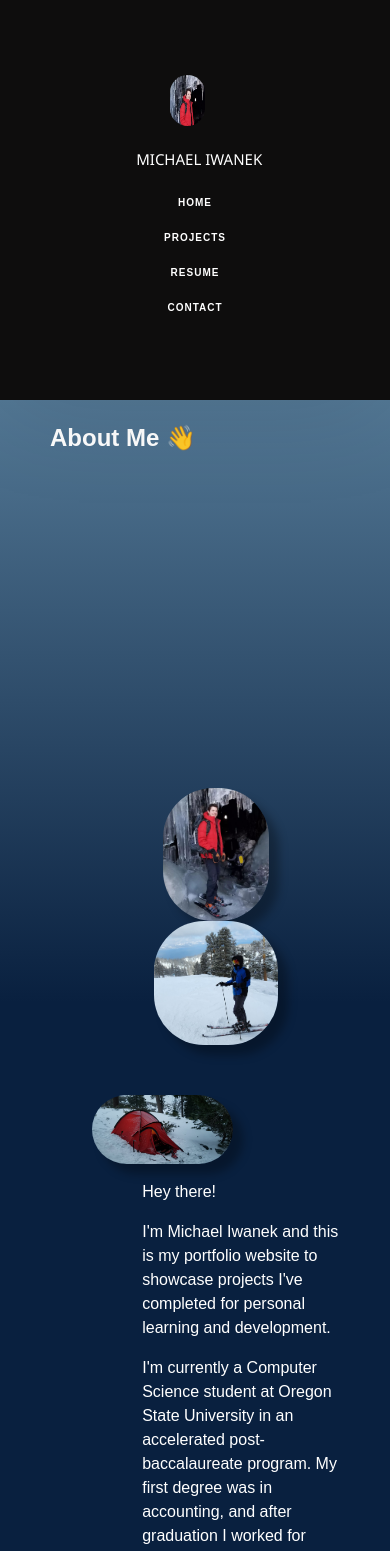
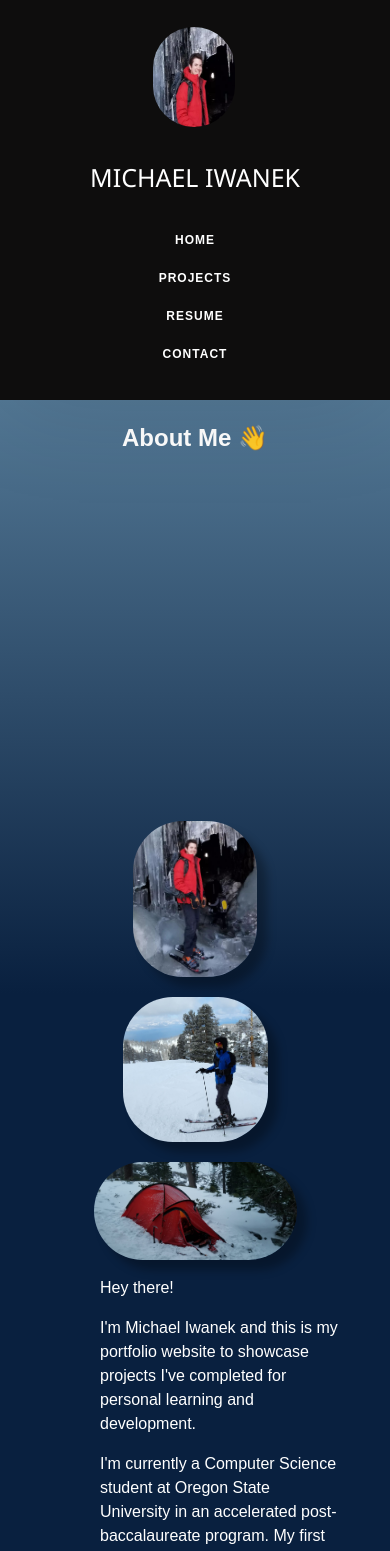
Before and after one commit to Mike11199/portfolio-website, a React (Create React App) app in the folder frontend/: page / in a window 390 px wide. Shown: the top 1551 px of the page. Built offline with nearby package versions, Linux system fonts and the light colour scheme.

Commit message:
more fixes for mobile view

```diff
--- a/frontend/src/App.css
+++ b/frontend/src/App.css
@@ -101,13 +101,6 @@
   flex-direction: column;
 }
 
-#about {
-  margin-top: 30px;
-  padding-left: 50px;
-  padding-right: 50px;
-  padding-bottom: 50px;
-}
-
 .about_me_images {
   display: flex;
   flex-direction: column;
@@ -128,10 +121,13 @@
 #about {
   background-image: linear-gradient(to top, #09203f 63%, #537895 100%);
   color: white;
+  padding-left: 50px;
+  padding-right: 50px;
   padding-top: 100px;
   padding-bottom: 100px;
+  margin-top: 30px;
+  align-items: center;
 }
-
 
 .navbar_name_me {
   color: white;
@@ -465,8 +461,7 @@ li {
   }
 
   .github_button {
-    margin-left: 10px;
-    margin-right: 0px;
+    margin-bottom: 0px;
   }
 
   .website_button {
@@ -476,8 +471,9 @@ li {
 
 
   .project_card_apply_yourself {
-    width:80%;
+    flex-direction: column;
     padding-left: 0px;
+    align-self: center;
   }
 
   .about_me_text {
@@ -491,8 +487,9 @@ li {
   .about_me_images2 {
     display: flex;
     flex-direction: column;
-    padding-bottom: 50px;
+    padding-bottom: 20px;
     align-items: center;
+    gap: 20px;
   }
 
 
@@ -500,11 +497,9 @@ li {
     /* margin-left: 10px; */
   }
 
-  .website_button {
-    margin-left: 10px;
-  }
-
   #about {
+    display: flex;
+    flex-direction: column;
     margin-top: 0px;
     padding-top: 0px;
     padding-bottom: 0px;
@@ -516,6 +511,7 @@ li {
     z-index: 1;
     padding-left: 0%;
     padding-right: 0%;
+    padding-bottom: 30px;
   }
 
 
@@ -526,8 +522,6 @@ li {
   .about_me_section {
     display: flex;
     flex-direction: column;
-    padding-left: 5vh;
-    padding-top: 2vh;
   }
 
 
@@ -537,17 +531,6 @@ li {
     flex-direction: column;
     height:auto;
   }
-
-  .navbar_name_me {
-    color: white;
-    font-weight: 150;
-    font-family: Segoe UI;
-    font-size: 15px !important;
-    padding-right: 1vh !important;
-    padding-left: 2vh !important;
-    text-transform: uppercase;
-  }
-
 
 
   body {
@@ -570,27 +553,20 @@ li {
   }
 
   .navbar_link {
+    font-size: 12px;
+    padding: 10px;
+  }
+
+  .profile_photo {
+    padding: 0px;
     margin: 0px;
-    font-size: 10px !important;
-    padding: 0px;
-    display: inline-block;
-    color: #ffffff;
-    text-transform: uppercase;
-    letter-spacing: 1px;
-    font-weight: 700;
-    font-size: medium;
-    transition: color .3s;
-    text-decoration: none;
-    padding: 10px !important;
-    z-index: -1;
   }
 
 
   .profile_photo_image {
-    width: 6vh;
-    height: 6vh;
-    border-radius: 50px !important;
-    margin-left: 0vh !important;
+    width: 100px;
+    height: 100px;
+    border-radius: 100px;
   }
 
   .text_description_1 {
@@ -626,11 +602,6 @@ li {
     padding: 0px ;
   }
 
-  .player-wrapper {
-    padding-bottom: 30px;
-  }
-
-
   .project_card_ski_shop {
     display: flex;
     flex-direction: column;
@@ -655,21 +626,83 @@ li {
     padding-right: 20px;
   }
 
+  img {
+    max-width: 70%;
+  }
 
+  .tent_image {
+    width: 100%;
+    padding: 0px;
+    margin: 0px;
+  }
 
-  .navbar_name_me {
-    color: white;
-    font-weight: 150;
-    font-size: 15px;
-    padding-right: 0vh;
-    padding-left: 0vh;
+  .about_me_images {
+    align-items: center;
+  }
+
+  .wrapper_rock_climbing_video {
+    padding: 0px;
+    margin: 0px;
+    align-self: center;
+    margin-bottom: 30px;
+  }
+
+  .project_card_apply_yourself{
+    display: flex;
+    flex-direction: column;
+    align-items: center;
+  }
+
+  .text_apply_your_self {
+    width: 100%;
+  }
+
+  .carousel_apply_yourself{
+    width: 100%;
+  }
+
+  .project_buttons {
+    gap: 10px;
+    margin-bottom: 50px;
+  }
+
+  .carousel_rsa_encryption {
+    width: 100%;
+  }
+
+  .text_description_rsa{
+    width: 100%;
+  }
+
+  .space_tau_carousel_and_video {
+    width: 100%;
+  }
+
+  .space_tau_description {
+    width: 100%;
+  }
+
+  .text_description_smallsh{
+    width: 100%;
+  }
+
+  .hash_map_text{
+    width: 100%;
+  }
+
+  .text_description_ski_shop{
+    width: 100%;
+  }
+
+  .carousel_ski_shop{
+    width: 100%;
+  }
+
+  .hash_map_carousel {
+    width: 100%;
   }
 
 
-
-  img {
-    max-width: 70%;
-  }
 
   /* .carousel{
     max-width: 70%;
```
